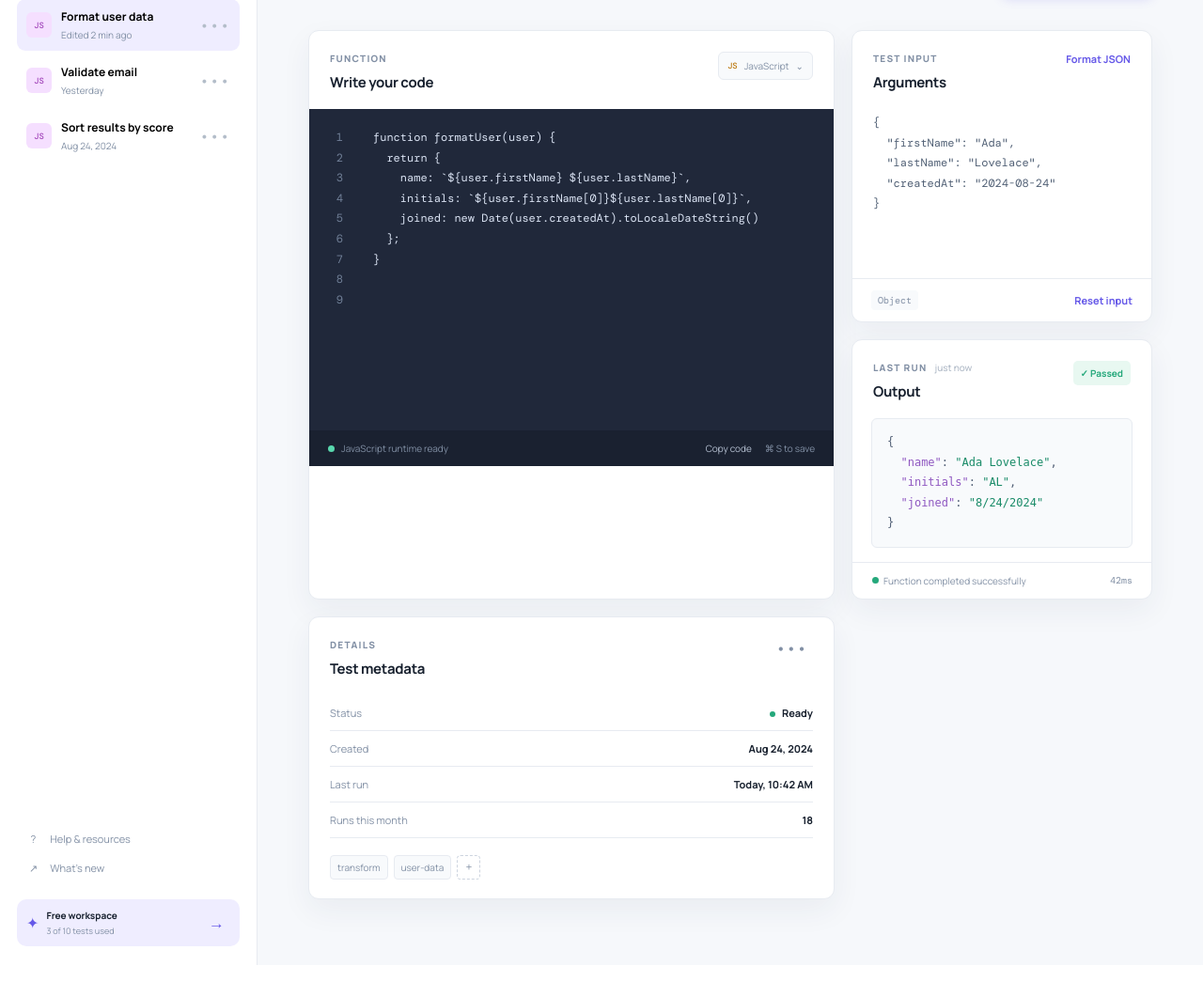
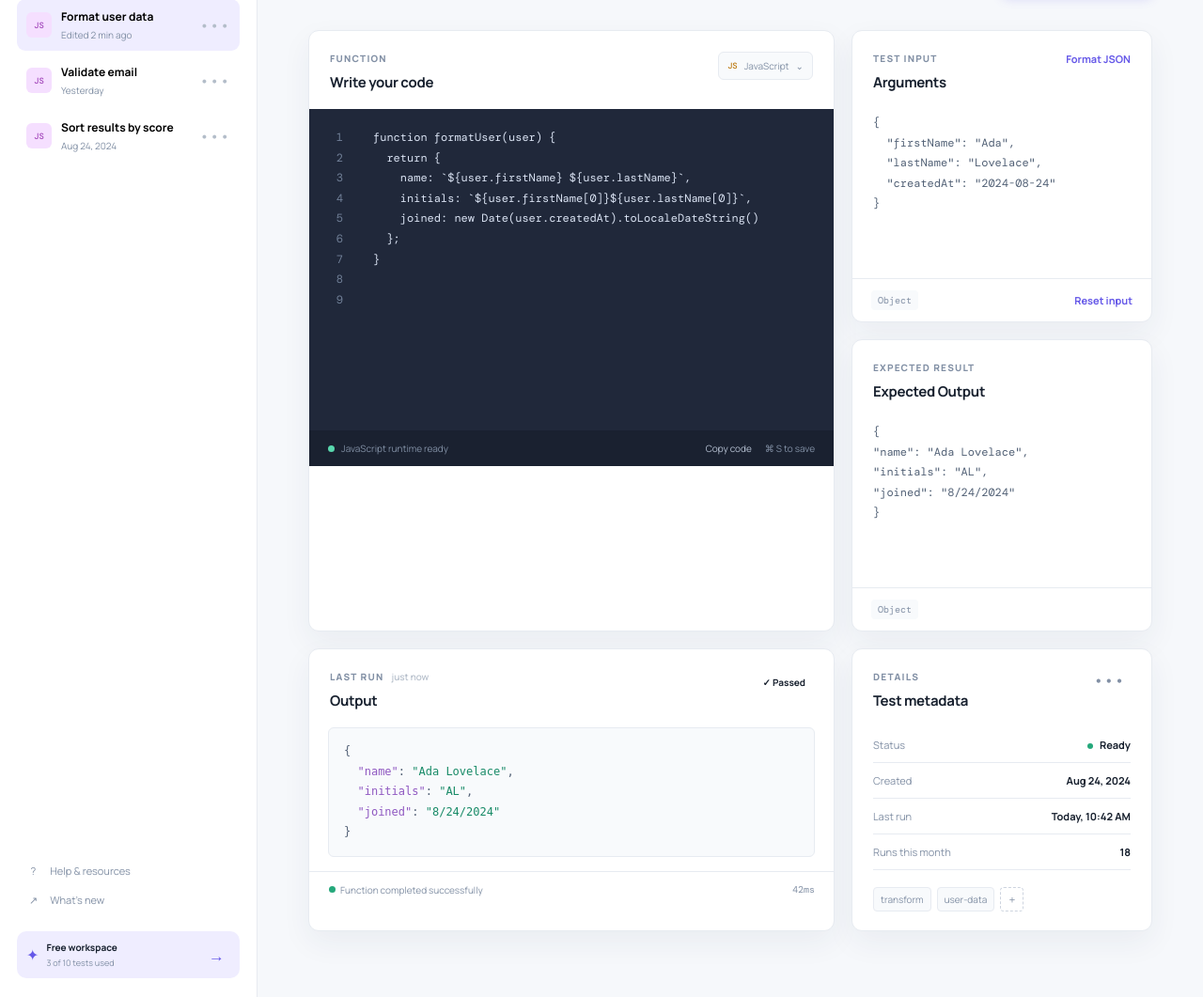
Before and after one commit to hieusStorm/codeChecker, a Node server app: page / in a window 1280 px wide. Shown: the part 221-1282 px from the top of the page at 94% size. Before the commit the page ends 1248 px from the top, so only its background shows below. Run offline with Node 20, Linux system fonts and the light colour scheme; some libraries are stand-ins or nearby versions.

Commit message:
Compare actual result with expected result

```diff
--- a/public/index.html
+++ b/public/index.html
@@ -147,6 +147,30 @@
                 <button class="text-button" type="button" id="resetButton">Reset input</button>
               </div>
             </section>
+            <section class="expected-card card">
+              <div class="card-header">
+                <div>
+                  <p class="eyebrow">Expected result</p>
+                  <h2>Expected Output</h2>
+                </div>
+              </div>
+
+              <label class="sr-only" for="expectedEditor">Expected function result</label>
+
+              <textarea
+                class="json-editor"
+                id="expectedEditor"
+                spellcheck="false"
+              >{
+"name": "Ada Lovelace",
+"initials": "AL",
+"joined": "8/24/2024"
+}</textarea>
+
+              <div class="input-footer">
+                <span class="type-label">Object</span>
+              </div>
+            </section>
 
             <section class="output-card card">
               <div class="card-header">
@@ -154,7 +178,9 @@
                   <p class="eyebrow">Last run <span class="run-time" id="runTime">just now</span></p>
                   <h2>Output</h2>
                 </div>
-                <span class="success-badge" id="runBadge"><span>✓</span> Passed</span>
+                <span id="runBadge" data-status="passed">
+                  <span>✓</span> Passed
+                </span>
               </div>
               <pre class="output-display" id="outputDisplay"><code>{
   <span class="key">"name"</span>: <span class="string">"Ada Lovelace"</span>,
--- a/public/javascripts/runCode.js
+++ b/public/javascripts/runCode.js
@@ -43,10 +43,41 @@
     outPutElement.innerText = JSON.stringify(codeFunction);
 }
 
+function compareResults(actualResult) {
+    const expectedInput = document.getElementById('expectedEditor').value;
+
+    try {
+        const expectedResult = JSON.parse(expectedInput);
+
+        return JSON.stringify(actualResult) === JSON.stringify(expectedResult);
+    } catch (error) {
+        return String(actualResult).trim() === expectedInput.trim();
+    }
+}
+
 //event listeners
 const runCodeButton = document.getElementById('runButton');
-runCodeButton.addEventListener('click', ()=> {
-    displayOutput(runCode());
+    runCodeButton.addEventListener('click', ()=> {
+    const actualResult = runCode();
+
+    displayOutput(actualResult);
+
+    const passed = compareResults(actualResult);
+
+    const runBadge = document.getElementById('runBadge');
+    const outputMessage = document.getElementById('outputMessage');
+
+    if (passed) {
+        runBadge.innerHTML = '<span>✓</span> Passed';
+        runBadge.style.backgroundColor = 'var(--green-soft)';
+        runBadge.style.color = 'var(--green)';
+        outputMessage.textContent = 'Result matches expected output';
+    } else {
+        runBadge.innerHTML = '<span>✗</span> Failed';
+        runBadge.style.backgroundColor = '#fee2e2';
+        runBadge.style.color = '#dc2626';
+        outputMessage.textContent = 'Result does not match expected output';
+    }
 });
 
 // Might need to be moved to another script not sure yet
--- a/public/script.js
+++ b/public/script.js
@@ -54,6 +54,7 @@
   });
 }
 
+// Copy Button
 copyButton.addEventListener("click", async () => {
   try {
     await navigator.clipboard.writeText(codeInput.value);
@@ -67,3 +68,6 @@
     console.error("Failed to copy:", error);
   }
 });
+
+// Expected Result Field
+const expected = document.getElementById("expectedEditor").value;
--- a/public/styles/styles.css
+++ b/public/styles/styles.css
@@ -458,12 +458,12 @@
     margin-left: 5px;
     text-transform: none; }
 
-.success-badge { background: var(--green-soft);
+#runBadge {
     border-radius: 5px;
-    color: var(--green);
     font-size: 10px;
     font-weight: 700;
-    padding: 6px 8px; }
+    padding: 6px 8px;
+}
 
 .output-display {
     background: var(--surface-soft);
--- a/public/stylesheets/styles.css
+++ b/public/stylesheets/styles.css
@@ -458,12 +458,12 @@
     margin-left: 5px;
     text-transform: none; }
 
-.success-badge { background: var(--green-soft);
+#runBadge {
     border-radius: 5px;
-    color: var(--green);
     font-size: 10px;
     font-weight: 700;
-    padding: 6px 8px; }
+    padding: 6px 8px;
+}
 
 .output-display {
     background: var(--surface-soft);
```
